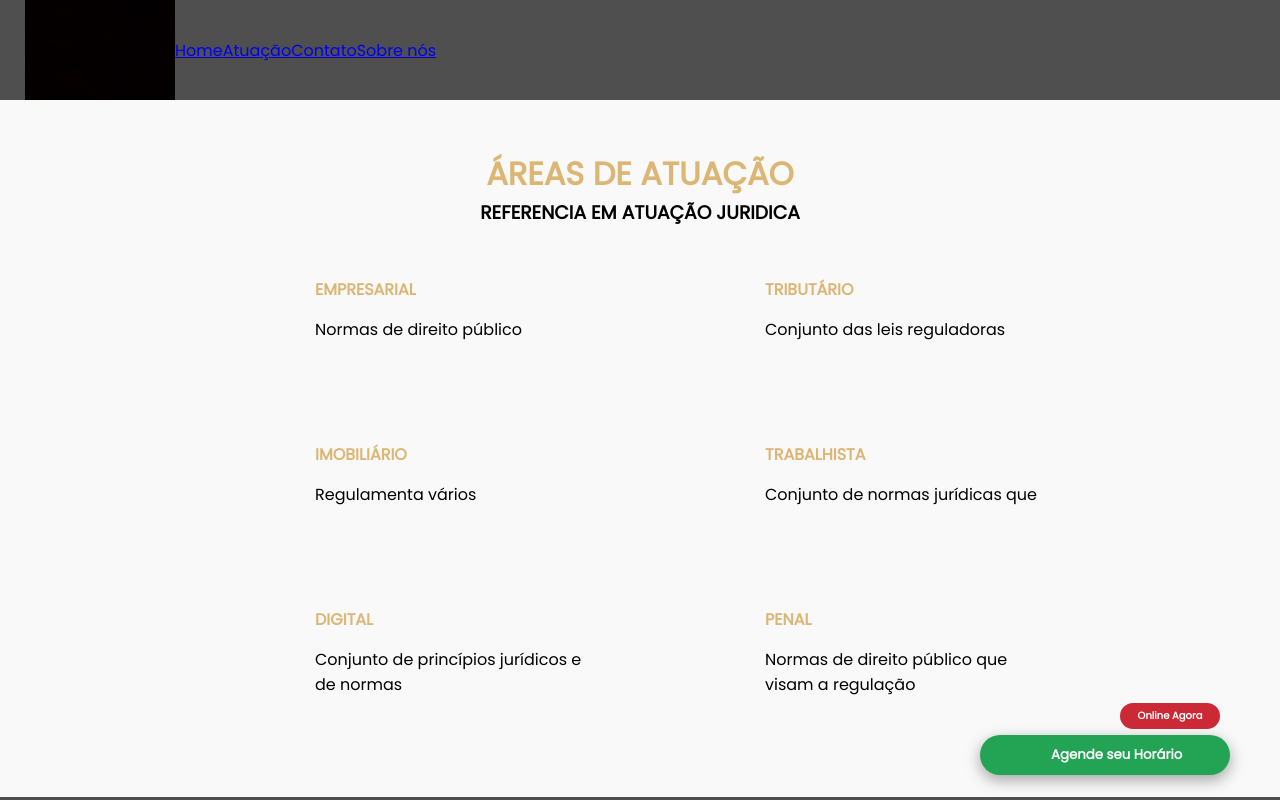
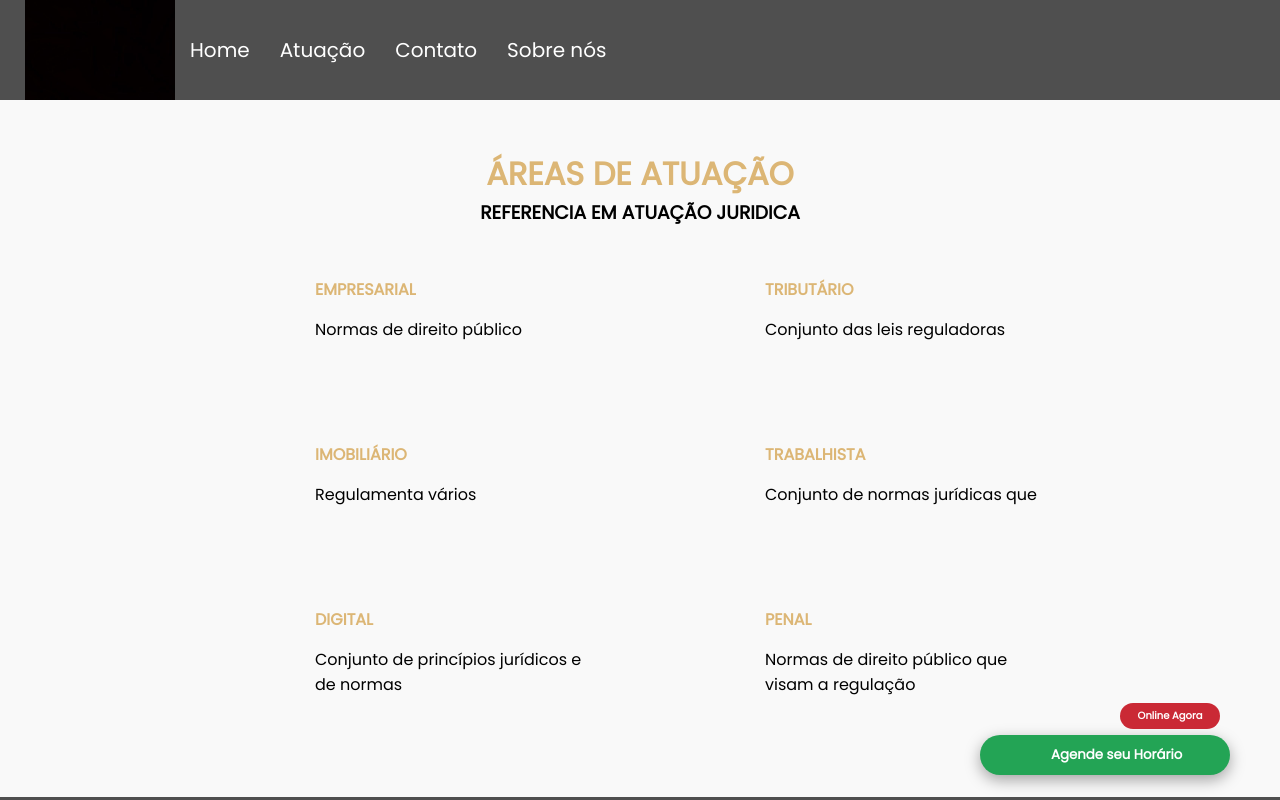
Before and after one commit to GustaOliveiraDev/Advogado, a Vue app: page /Atuacao in a window 1280 px wide. Shown: the top 800 px of the page. Built offline with nearby package versions, Linux system fonts and the light colour scheme; some icons are missing.

Commit message:
toogue menu

```diff
--- a/src/components/headerGlobal.vue
+++ b/src/components/headerGlobal.vue
@@ -6,10 +6,10 @@
       src="../../public/direotias/douglascosta_82934045_116411013185365_8270789263511275541_n_widelg.jpg" alt="logo">
 
     <div class="menuWeb">
-      <router-link class="rotas" :to="{ name: 'Home' }">Home</router-link>
-      <router-link class="rotas" :to="{ name: 'Atuacao' }">Atuação</router-link>
-      <router-link class="rotas" :to="{ name: 'Contato' }">Contato</router-link>
-      <router-link class="rotas" :to="{ name: 'SobreNós' }">Sobre nós</router-link>
+      <router-link class="rotasWeb" :to="{ name: 'Home' }">Home</router-link>
+      <router-link class="rotasWeb" :to="{ name: 'Atuacao' }">Atuação</router-link>
+      <router-link class="rotasWeb" :to="{ name: 'Contato' }">Contato</router-link>
+      <router-link class="rotasWeb" :to="{ name: 'SobreNós' }">Sobre nós</router-link>
     </div>
 
     <div class="menuMobile">
@@ -47,7 +47,18 @@ export default {
   margin-bottom: 50px;
 }
 
+.rotasWeb {
+  margin: 15px;
+  text-decoration: none;
+  color: white;
+  font-size: 20px;
+}
 
+.menuWeb a:hover{
+ transition: 0.5s ease;
+  color: #dcb675;
+
+}
 
 .menuMobile {
   display: none;
@@ -76,6 +87,16 @@ export default {
     width: 100vw;
   }
 
+  .menuWeb {
+    display: none;
+  }
+
+  .menuMobile {
+  display: flex;
+
+
+
+}
 
 
 }
--- a/src/components/toogleMenu.vue
+++ b/src/components/toogleMenu.vue
@@ -5,25 +5,15 @@
             <div id="bar2" class="bar"></div>
             <div id="bar3" class="bar"></div>
         </div>
-        <nav ref="nav"  class="nav" id="nav">
-
-            <!-- <ul>
-                <li><a href="#">Home</a></li>
-                <li><a href="#">About</a></li>
-                <li><a href="#">Contact</a></li>
-                <li><a href="#">Blog</a></li>
-            </ul> -->
-
-            <router-link class="rotas" :to="{ name: 'Home' }">Home</router-link>
-            <router-link class="rotas" :to="{ name: 'Atuacao' }">Atuação</router-link>
-            <router-link class="rotas" :to="{ name: 'Contato' }">Contato</router-link>
-            <router-link class="rotas" :to="{ name: 'SobreNós' }">Sobre nós</router-link>
+        <nav ref="nav" class="nav" id="nav">
+            <router-link class="rotasMobile" :to="{ name: 'Home' }">Home</router-link>
+            <router-link class="rotasMobile" :to="{ name: 'Atuacao' }">Atuação</router-link>
+            <router-link class="rotasMobile" :to="{ name: 'Contato' }">Contato</router-link>
+            <router-link class="rotasMobile" :to="{ name: 'SobreNós' }">Sobre nós</router-link>
         </nav>
     </div>
 
-    <div ref="menuBg"  class="menuBg" id="menuBg"></div>
-
-
+    <div ref="menuBg" class="menuBg" id="menuBg"></div>
 </template>
 
 <script>
@@ -42,13 +32,13 @@ export default {
             this.isMenuOpen = !this.isMenuOpen;
             console.log(this.isMenuOpen)
             if (this.isMenuOpen === true) {
-                    this.$refs.menuBar.classList.add('change');
-                    this.$refs.nav.classList.add('change');
-                    this.$refs.menuBg.classList.add('change-bg');
-            } else{
+                this.$refs.menuBar.classList.add('change');
+                this.$refs.nav.classList.add('change');
+                this.$refs.menuBg.classList.add('change-bg');
+            } else {
                 this.$refs.menuBar.classList.remove('change');
-                    this.$refs.nav.classList.remove('change');
-                    this.$refs.menuBg.classList.remove('change-bg');
+                this.$refs.nav.classList.remove('change');
+                this.$refs.menuBg.classList.remove('change-bg');
             }
         }
     }
@@ -63,8 +53,9 @@ export default {
 #menuBar {
     width: 45px;
     height: 40px;
-    margin: 30px 0 20px 20px;
+    margin: 20px;
     cursor: pointer;
+
 }
 
 .bar {
@@ -125,8 +116,25 @@ export default {
     transition: 0.3s ease;
 }
 
+.rotasMobile {
+    margin: 15px;
+    text-decoration: none;
+    color: white;
+    font-size: 18px;
+}
+
+.rotasMobile a:hover {
+    transition: 0.5s ease;
+    color: #dcb675;
+
+}
+
 .change {
-    display: block;
+    display: flex;
+    justify-content: center;
+    align-items: center;
+    flex-direction: column;
+
 }
 
 .change .bar {
@@ -148,6 +156,7 @@ export default {
 .change-bg {
     width: 520px;
     height: 460px;
+    overflow: hidden;
     transform: translate(-60%, -30%);
 }
 </style>
```
